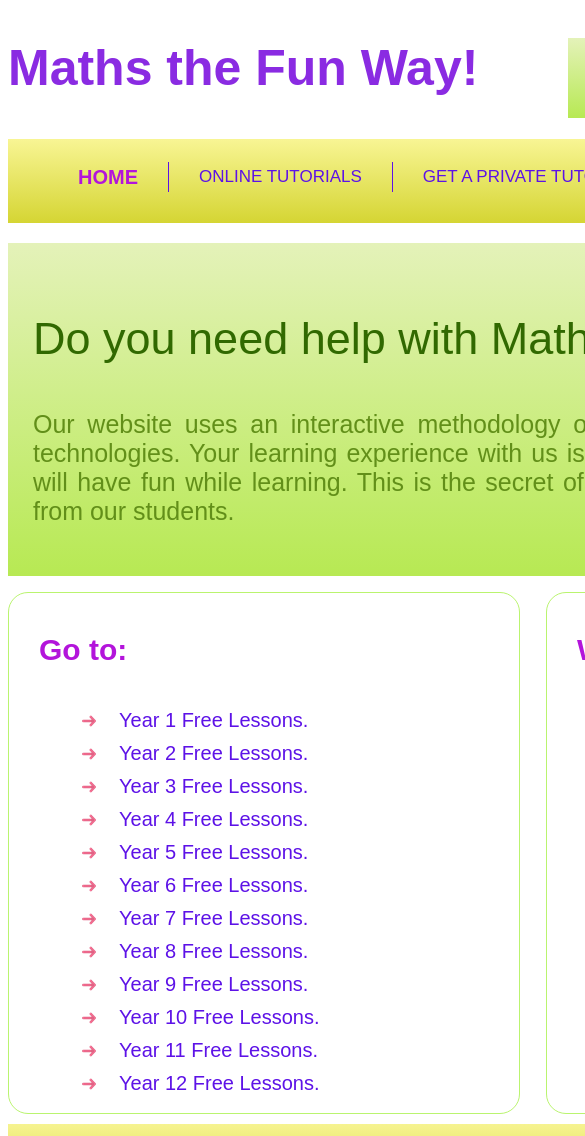
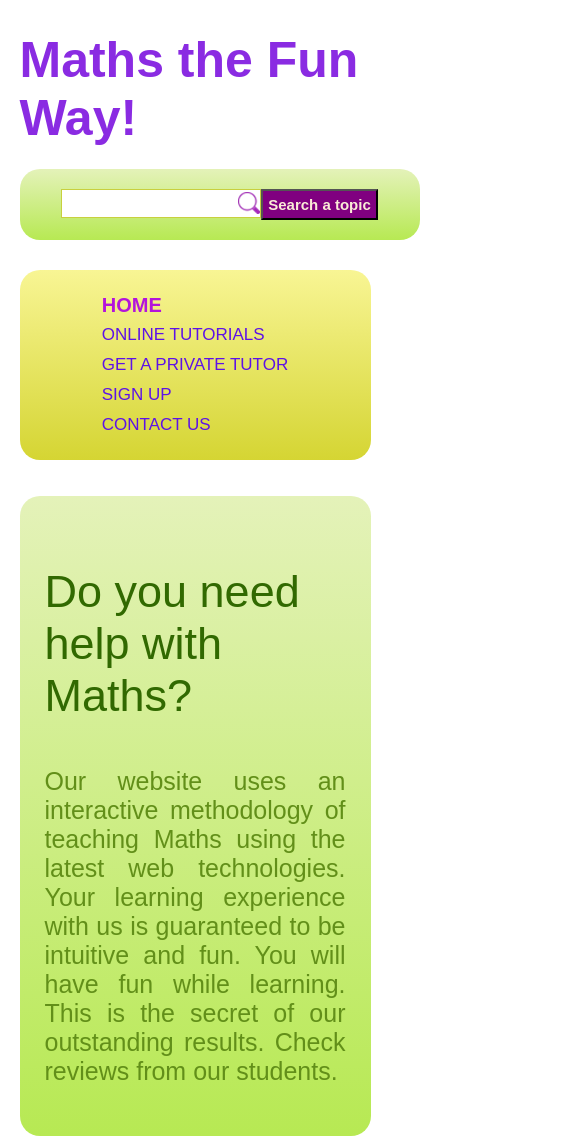
Before and after one commit to abhisheksinghal276/1.-Maths-Website, a plain HTML site: page index.html in a window 390 px wide. Shown: the top 1136 px of the page, 585 px wide, since content can reach past the window. Drawn offline with Linux system fonts and the light colour scheme.

Commit message:
Made the website responsive

```diff
--- a/index.html
+++ b/index.html
@@ -23,15 +23,13 @@
                 <div class="clear">
 
                 </div>
-
+            </div>
             <div id="menu">
-                    <ul>
-                        <li><a href="#" class="active">Home</a></li>
-                        <li><a href="#">Online Tutorials</a></li>
-                        <li><a href="#">Get a Private Tutor</a></li>
-                        <li><a href="#">Sign Up</a></li>
-                        <li><a href="#">Contact Us</a></li>
-                    </ul>
+                <a href="#" class="active">Home</a>
+                <a href="#">Online Tutorials</a>
+                <a href="#">Get a Private Tutor</a>
+                <a href="#">Sign Up</a>
+                <a href="#">Contact Us</a>
             </div>
 
             <div id="introduction">
@@ -39,6 +37,8 @@
                 <p>Our website uses an interactive methodology of teaching Maths using the latest web technologies. Your learning experience with us is guaranteed to be intuitive and fun. You will have fun while learning. This is the secret of our outstanding results. Check reviews from our students.</p>
             </div>
 
+            <div class="sidebars">
+                <div class="sidebarWrapper">
                     <div id="leftsidebar" class="sidebar">
                         <h3>Go to:</h3>
                         <ul>
@@ -57,7 +57,8 @@
 
                         </ul>
                     </div>
-
+                </div>
+                <div class="sidebarWrapper">
                     <div id="rightsidebar" class="sidebar">
                         <h3>Why us?</h3>
                         <ul>
@@ -69,8 +70,10 @@
                             <li><a href="#">Complete curriculum.</a></li>
                         </ul>
                     </div>
+                </div>
                 <div class="clear"></div>
 
+            </div>
             <footer class="footer">
                 <div>
                     <p>Company Name. Copyright &copy; 2020 - 2024</p>
@@ -79,7 +82,5 @@
 
         </div>
 
-        </div>
-
     </body>
 </html>
--- a/styles.css
+++ b/styles.css
@@ -1,5 +1,11 @@
 body {
     font-family: Arial, Helvetica, sans-serif;
+    margin: 0;
+    padding: 0;
+}
+
+* {
+    box-sizing: border-box;
 }
 
 @media (min-width: 600px) {
@@ -9,16 +15,21 @@ body {
 }
 
 #container {
-    width: 1050px;
+    width: 90%;
     /* border-width: 1px;
     border-color: grey;
     border-style: solid; */
     margin: 0 auto;
+    height: 100vh;
+    display: flex;
+    flex-direction: column;
 }
 
 #header {
-    height: 100px;
+    /* height: 100px; */
     padding: 10px 0;
+    display: flex;
+    flex-wrap: wrap;
 }
 
 h1 a {
@@ -29,7 +40,8 @@ h1 a {
 }
 
 #searchbox {
-    float: right;
+    flex: 50%;
+    /* float: right; */
     /* For Chrome/Edge browser */
     background: linear-gradient(#E4F2B9, #B7E953);
     /* For Mozilla browser */
@@ -38,16 +50,23 @@ h1 a {
     background: -o-linear-gradient(#E4F2B9, #B7E953);
     /* For Safari browser */
     background: -webkit-linear-gradient(#E4F2B9, #B7E953);
-    width: 450px;
-    height: 60px;
-    padding: 20px 20px 0 20px;
-    margin-top: 20px;
+    min-width: 400px;
+    /* height: 60px; */
+    padding: 20px;
+    /* margin-top: 20px; */
+    border-radius: 20px;
+    display: flex;
+    justify-content: center;
+    align-items: center;
 
 
 }
 
 #brand {
-    float: left;
+    /* float: left; */
+    /* margin-left: 5px ; */
+    flex: 50%;
+    min-width: fit-content;
 }
 
 .text {
@@ -74,7 +93,7 @@ h1 a {
 }
 
 #menu {
-    height: 70px;
+    /* height: 70px; */
     /* For Chrome/Edge browser */
     background: linear-gradient(#F8F594, #D5D533);
     /* For Safari browser */
@@ -83,26 +102,25 @@ h1 a {
     background: -o-linear-gradient(#F8F594, #D5D533);
     /* For Mozilla browser */
     background: -moz-linear-gradient(#F8F594, #D5D533);
-    padding: 7px 0;
+    padding: 20px 0;
     margin: 20px 0;
+    border-radius: 20px;
+    display: flex;
+    flex-wrap: wrap;
 }
 
-ul {
-    list-style: none;
-}
-
-#menu ul li {
-    float: left;
+#menu a {
+    /* float: left; */
     padding: 0 30px;
     height: 30px;
     border-right: 1px solid #5D12E7 ;
 }
 
-#menu ul li:last-child {
+#menu a:last-child {
     border-right: none;
 }
 
-#menu ul li a {
+#menu a {
     text-decoration: none;
     font-size: 17px;
     text-transform: uppercase;
@@ -120,10 +138,22 @@ ul {
     transition: font-size 0.3s ease;
 }
 
-#menu ul li a:hover, #menu ul li a.active {
+#menu a:hover, #menu a.active {
     font-size: 20px;
     font-weight: bold;
     color: #B314DB;
+}
+
+/* for small screens, we want our menu to become vertical */
+@media  screen and (max-width: 700px) {
+    #menu {
+        flex-direction: column;
+        align-content: center;
+    }
+
+    #menu a {
+        border-right: none;
+    }
 }
 
 #introduction {
@@ -137,6 +167,7 @@ ul {
     background: -moz-linear-gradient(#E4F2B9, #B7E953);
     /* For Opera browser */
     background: -o-linear-gradient(#E4F2B9, #B7E953);
+    border-radius: 20px;
 }
 
 #introduction h3 {
@@ -151,12 +182,25 @@ ul {
     text-align: justify;
 }
 
+/* sidebars class is used to contain the left and right sidebar and to implement Flex properties on both sidebars */
+.sidebars {
+    display: flex;
+    flex-wrap: wrap;
+}
+
+/* sidebarWrapper class is used to adjust the flex properties of both sidebars more efficiently */
+.sidebarWrapper {
+    padding: 5px;
+    flex: 50%;
+}
+
 .sidebar {
-    height: 500px;
-    width: 450px;
+    height: 100%;
+    width: 100%;
     border: 1px solid #baf46f;
     border-radius: 20px;
     padding: 10px 30px;
+    /* flex: 50%; */
 }
 
 .sidebar h3 {
@@ -206,13 +250,13 @@ ul {
     font-weight: bold;
 }
 
-#leftsidebar {
+/* #leftsidebar {
     float: left;
 }
 
 #rightsidebar {
     float: right;
-}
+} */
 
 .footer {
     height: 60px;
@@ -225,5 +269,6 @@ ul {
     /* For Mozilla browser */
     background: -moz-linear-gradient(#f6f390, #D5D533);
     padding: 10px 30px;
-    margin-top: 10px;
+    border-radius: 20px;
+    margin-top: auto;
 }
```
Lines whose indentation alone changed are shown as unchanged.
